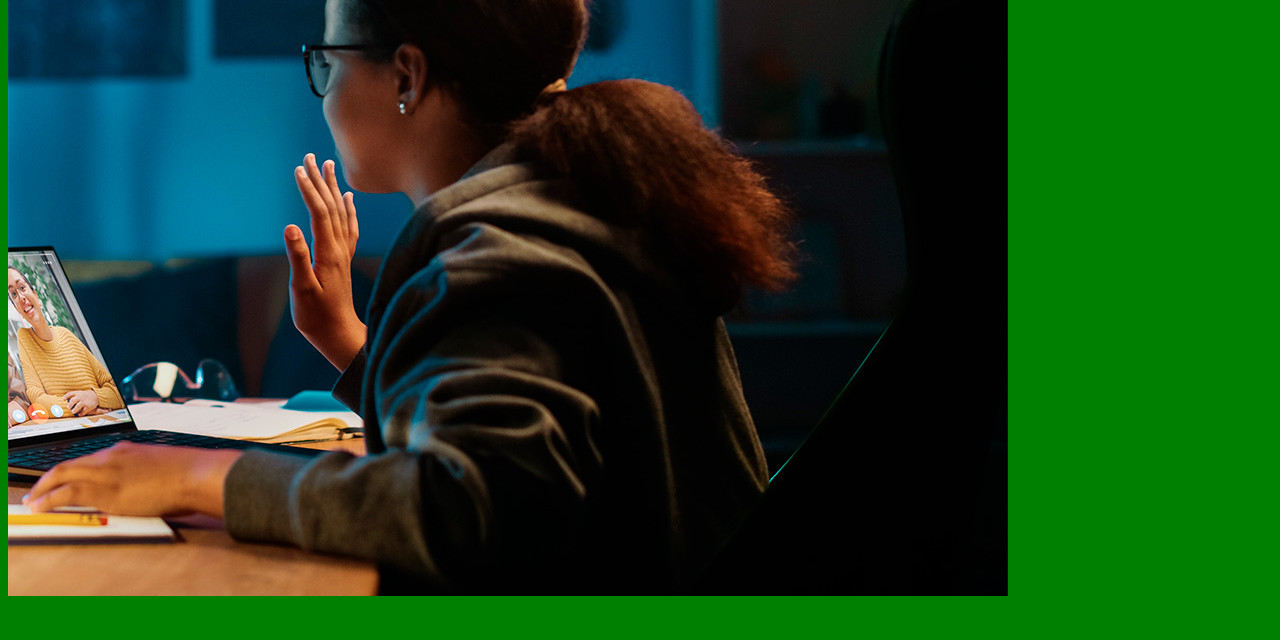
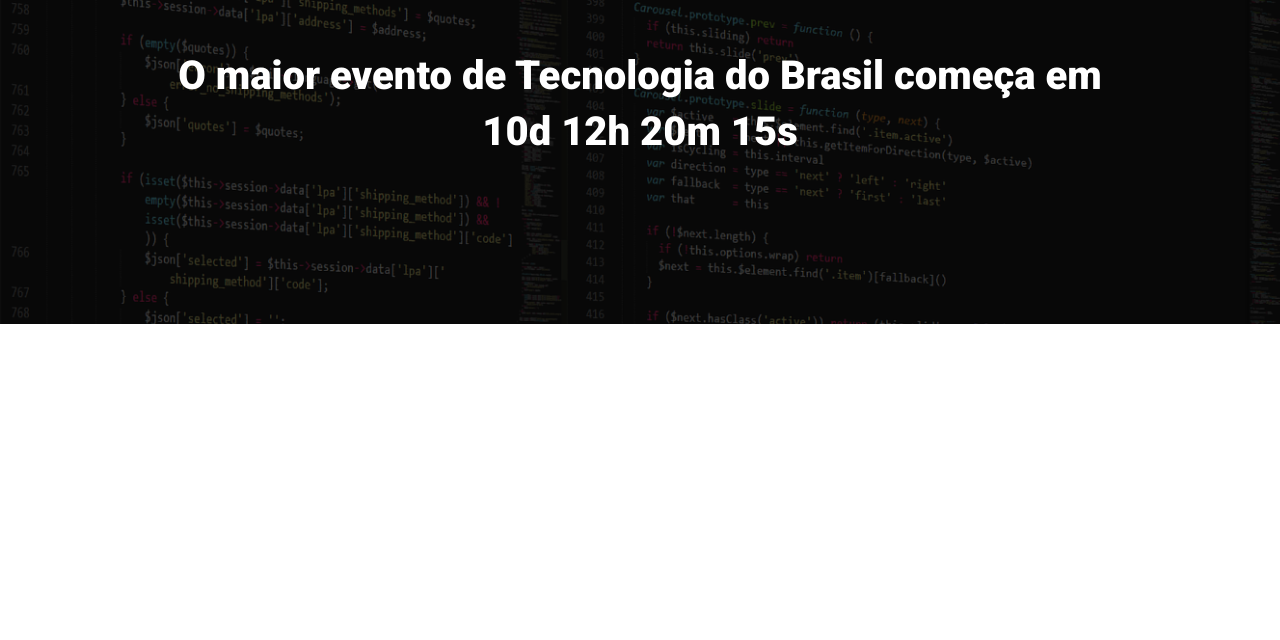
Before and after one commit to Pedrodev13/ebac_tech_talks, a website built with Parcel: page src/index.html in a window 1280 px wide. Shown: the part 160-800 px from the top of the page. Built offline with nearby package versions, Linux system fonts and the light colour scheme.

Commit message:
criando o hero

```diff
--- a/src/index.html
+++ b/src/index.html
@@ -1,14 +1,33 @@
 <!DOCTYPE html>
-<html lang="en">
+<html lang="pt-BR">
+
 <head>
     <meta charset="UTF-8">
     <meta name="viewport" content="width=device-width, initial-scale=1.0">
-    <title>Document</title>
+    <title>EBAC Tech Talks</title>
+
+    <link rel="preconnect" href="https://fonts.googleapis.com">
+    <link rel="preconnect" href="https://fonts.gstatic.com" crossorigin>
+    <link href="https://fonts.googleapis.com/css2?family=Roboto:wght@400;700;900&display=swap" rel="stylesheet">
+
     <link rel="stylesheet" href="styles/main.scss">
+
 </head>
+
 <body>
-    <img src="images/backend.png" alt="">
+    <header class="hero">
+        <div class="container">
+            <img class="hero__logo" src="images/ebac_logo.svg" alt="EBAC">
+            <p class="hero__text">
+                O maior evento de Tecnologia do Brasil começa em 10d 12h 20m 15s
+            </p>
+        </div>
+
+    </header>
+
+
 
     <script src="scripts/main.js"></script>
 </body>
+
 </html>
--- /dev/null
+++ b/src/styles/_hero.scss
@@ -0,0 +1,51 @@
+.hero {
+    padding-top: 64px;
+    padding-bottom: 100px;
+    background-image: url(../images/fundo.png);
+    background-repeat: no-repeat;
+    background-size: cover;
+    position: relative;
+
+    .container {
+        position: relative;
+    }
+
+    &::before {
+        position: absolute;
+        top: 0;
+        left: 0;
+        width: 100%;
+        height: 100%;
+        background-color: #000;
+        content: '';
+        opacity: .7;
+    }
+
+    &__text {
+        margin-top: 64px;
+        margin-bottom: 64px;
+        font-size: 40px;
+        line-height: 56px;
+        font-weight: 800;
+        text-align: center;
+    }
+
+    &__logo {
+        margin: 0 auto;
+        height: 80px;
+        display: block;
+    }
+
+    @media (max-width: 640px) {
+        padding: 40px 0;
+        &__logo {
+            height: 40px;
+        }
+
+        &__text {
+            font-size: 22px;
+            line-height: 24px;
+            margin: 24px 0;
+        }
+    }
+}
--- a/src/styles/main.scss
+++ b/src/styles/main.scss
@@ -1,3 +1,23 @@
-body {
-    background-color: green;
+@use 'hero';
+
+* {
+    margin: 0;
+    padding: 0;
+    box-sizing: border-box;
+    font-family: "Roboto", sans-serif;
+    color: #fff;
 }
+
+.container {
+    max-width: 960px;
+    width: 100%;
+    margin: 0 auto;
+
+    @media (max-width: 640px) {
+        max-width: 80%;
+    }
+
+    @media (max-width: 1024px) {
+        max-width: 90%;
+    }
+}
```
